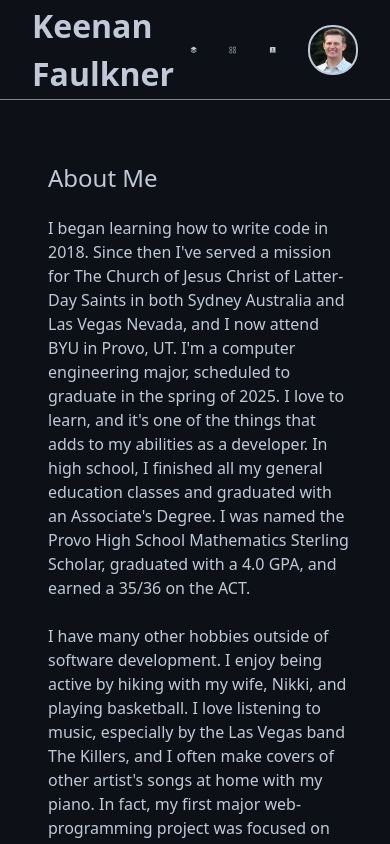
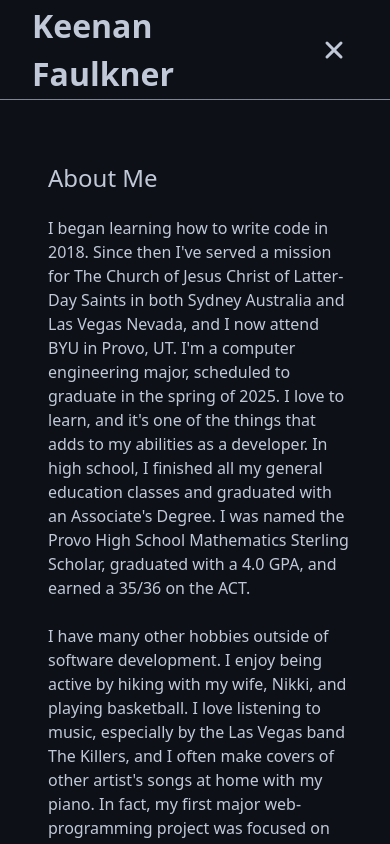
Before and after one commit to KeenanRileyFaulkner/KeenanRileyFaulkner.github.io, a React (Create React App) app: page / in a window 390 px wide. Shown: the top 844 px of the page. Built offline with nearby package versions, Linux system fonts and the light colour scheme.

Commit message:
Added tooltips to navbar buttons. Implemented hamburger menu for smaller screens using media queries.

```diff
--- a/src/components/Header.js
+++ b/src/components/Header.js
@@ -1,5 +1,7 @@
-import {RiStackFill as SkillsIcon, RiContactsBook2Fill as ContactIcon} from 'react-icons/ri'
+import {RiStackFill as SkillsIcon, RiContactsBook2Fill as ContactIcon, RiMenuFill as HamburgerMenuIcon} from 'react-icons/ri'
 import {BsGrid as ProjectIcon} from 'react-icons/bs'
+import { IoClose as CloseIcon } from 'react-icons/io5'
+import { useState } from 'react'
 
 const Header = ({ updatePageArr, currPage }) => {
     const handleNameClick = () => {
@@ -31,16 +33,84 @@ const Header = ({ updatePageArr, currPage }) => {
     }
 
     return (
-        <div className="w-screen h-[100px] border-b-[1px] border-[#808691] fixed flex items-center bg-[#0d1117]">
-            <h1 className="font-semibold text-[#c1c9d9] text-[24pt] pl-8 mr-auto hover:text-white hover:cursor-pointer" onClick={handleNameClick}>
-                Keenan Faulkner
-            </h1>
-            <SkillsIcon className='icon' onClick={handleSkillsIconClick}/>
-            <ProjectIcon className='icon' onClick={handleProjectIconClick} />
-            <ContactIcon className='icon' onClick={handleContactIconClick} />
-            <a href='https://github.com/KeenanRileyFaulkner' target='_blank' rel='noreferrer'>
-                <div className='profile-icon'/>
-            </a>
+        <div className="w-screen h-[100px] border-b-[1px] border-[#808691] fixed flex flex-row items-center bg-[#0d1117]">
+            <NameTooltip  name={<h1 onClick={handleNameClick}>Keenan Faulkner</h1>} text={'About Page'} />
+
+            <div className='flex flex-row items-center ml-auto right-side-nav-icons'>
+                <IconTooltip icon={<SkillsIcon onClick={handleSkillsIconClick} />} text="Skills" />
+                <IconTooltip icon={<ProjectIcon onClick={handleProjectIconClick} />} text="Projects" />
+                <IconTooltip icon={<ContactIcon onClick={handleContactIconClick} />} text="Contact" />
+
+                <IconTooltip
+                    icon={
+                        <a href='https://github.com/KeenanRileyFaulkner' target='_blank' rel='noreferrer'>
+                            <div className='profile-icon'/>
+                        </a>
+                    }
+                    text="Github Profile"
+                />
+            </div>
+            <HamburgerMenu />
+        </div>
+    )
+}
+
+const NameTooltip = ({ name, text }) => {
+    return(
+        <div className='nav-icon group'>
+            {name}
+
+            <span className='nav-name-tooltip group-hover:scale-100'>
+                {text}
+            </span>
+        </div>
+    )
+}
+
+const IconTooltip = ({ icon, text }) => {
+    return(
+        <div className='nav-icon group'>
+            {icon}
+
+            <span className='nav-icon-tooltip group-hover:scale-100'>
+                {text}
+            </span>
+        </div>
+    )
+}
+
+const HamburgerMenuToolTip = ({ icon, text }) => {
+    return(
+        <div className='nav-icon group'>
+            {icon}
+
+            <span className='nav-menu-tooltip group-hover:scale-100'>
+                {text}
+            </span>
+        </div>
+    );
+}
+
+const HamburgerMenu = () => {
+    const [expanded, setExpanded] = useState(false);
+    const toggleExpanded = () => {
+        setExpanded(!expanded);
+        console.log(expanded);
+    }
+
+    let icon;
+    let description;
+    if (expanded) {
+        icon = <HamburgerMenuIcon onClick={toggleExpanded} />;
+        description = 'Menu';
+    } else {
+        icon = <CloseIcon onClick={toggleExpanded} />;
+        description = 'Close Menu';
+    }
+
+    return (
+        <div className='menu-toggle-btn'>
+            <HamburgerMenuToolTip icon={icon} text={description} />
         </div>
     )
 }
--- a/src/index.css
+++ b/src/index.css
@@ -17,7 +17,38 @@
   }
 
   .profile-icon {
-    @apply h-[50px] w-[50px] bg-profilePic bg-cover rounded-3xl ml-4 mr-8 border-[2px]
+    @apply h-[50px] w-[50px] bg-profilePic bg-cover rounded-3xl ml-4 md:mr-8 border-[2px]
     border-[#c1c9d9] hover:border-white hover:cursor-pointer;
   }
+
+  .nav-icon {
+    @apply font-semibold text-[#c1c9d9] text-[24pt] pl-8 hover:text-white hover:cursor-pointer
+  }
+
+  .tooltip {
+    @apply absolute w-auto p-2 min-w-max
+           rounded-md shadow-md
+           text-white bg-black
+           text-xs font-bold transition-all duration-100 scale-0 origin-top
+  }
+
+  .nav-name-tooltip {
+    @apply tooltip m-3 md:left-20 ml-5;
+  }
+
+  .nav-icon-tooltip {
+    @apply tooltip mt-5 mr-0 -ml-2 icon;
+  }
+
+  .nav-menu-tooltip {
+    @apply tooltip mt-5 -ml-8 icon
+  }
+
+  .right-side-nav-icons {
+    @apply md:scale-100 scale-0 w-0 md:w-auto;
+  }
+
+  .menu-toggle-btn {
+    @apply md:scale-0 scale-100 md:mr-0 mr-10 md:w-0 w-auto;
+  }
 }
--- a/tailwind.config.js
+++ b/tailwind.config.js
@@ -12,6 +12,7 @@ module.exports = {
 
     screens: {
       'sm': '400px',
+      'md': '561px',
       'xl': '1603px',
       '2xl': '1674px',
     }
```
